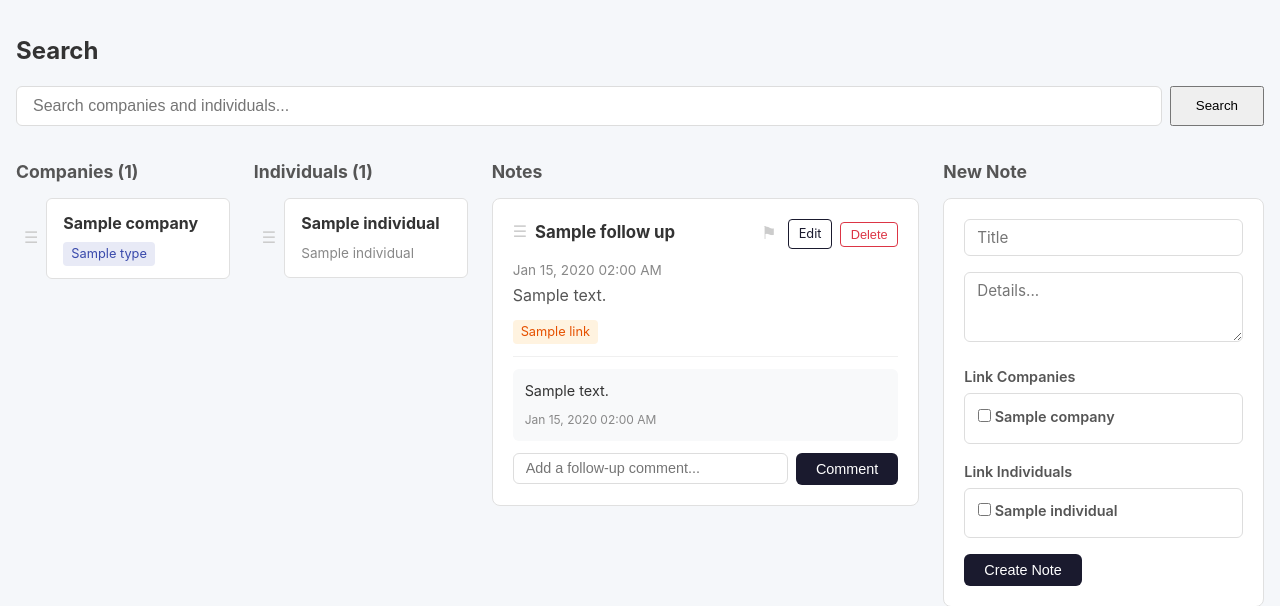
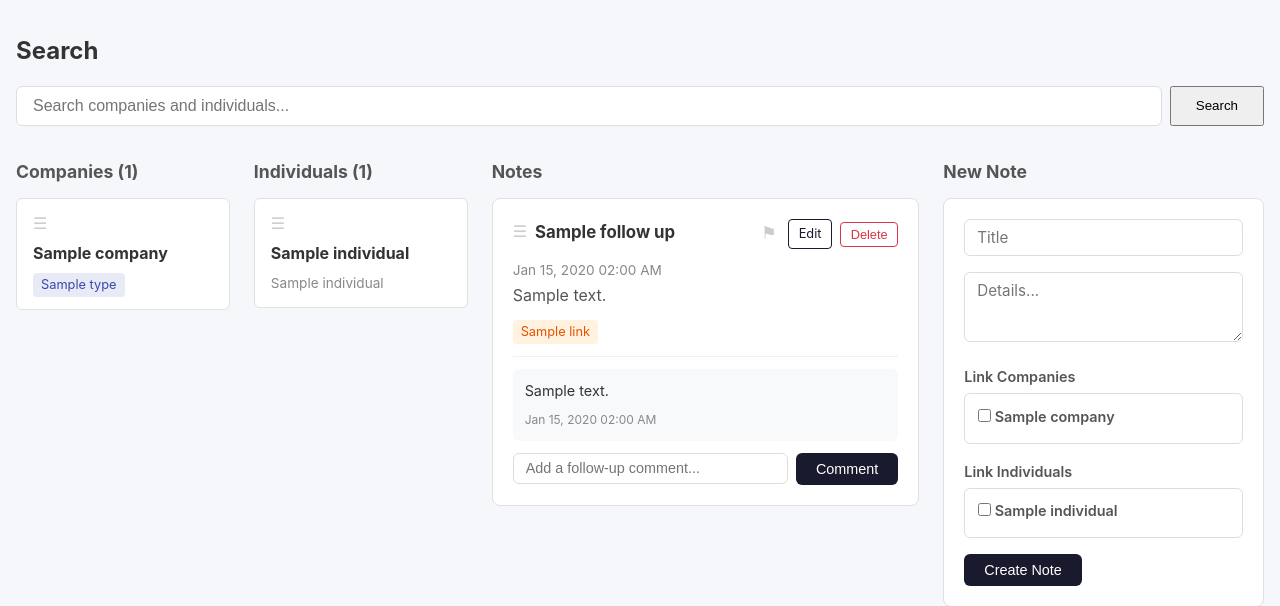
Before and after one commit to jeremymanne/mini-crm, a Flask app: template templates/index.html in a window 1280 px wide. Shown: the part 56-662 px from the top of the page. Run offline with Flask 3, Linux system fonts and the light colour scheme; the template is opened without the code that fills it: most values are stand-ins (such as "Sample title", 1, 10 or a date in 2020); some libraries are stand-ins or nearby versions.

Commit message:
Move drag handle inside card for companies and individuals

```diff
--- a/static/css/style.css
+++ b/static/css/style.css
@@ -122,14 +122,12 @@ main {
 
 .entity-list li {
     margin-bottom: 0.5rem;
-    display: flex;
-    align-items: stretch;
 }
 
 .drag-handle {
     display: flex;
     align-items: center;
-    padding: 0 0.5rem;
+    padding-right: 0.5rem;
     color: #ccc;
     cursor: grab;
     font-size: 1rem;
@@ -154,8 +152,10 @@ main {
 }
 
 .entity-list a {
-    display: block;
-    flex: 1;
+    display: flex;
+    align-items: center;
+    flex-wrap: wrap;
+    gap: 0.3rem;
     padding: 0.75rem 1rem;
     background: #fff;
     border: 1px solid #e0e0e0;
@@ -170,8 +170,8 @@ main {
 }
 
 .entity-list strong {
-    display: block;
-    margin-bottom: 0.2rem;
+    width: 100%;
+    margin-bottom: 0.1rem;
 }
 
 .tag {
--- a/templates/index.html
+++ b/templates/index.html
@@ -16,8 +16,8 @@
         <ul class="entity-list sortable-list" id="sortable-companies">
             {% for c in companies %}
             <li data-id="{{ c.id }}">
-                <span class="drag-handle">&#x2630;</span>
                 <a href="{{ url_for('company_detail', id=c.id) }}">
+                    <span class="drag-handle">&#x2630;</span>
                     <strong>{{ c.name }}</strong>
                     {% if c.type %}<span class="tag">{{ c.type }}</span>{% endif %}
                     {% for rel in company_rels.get(c.id, []) %}
@@ -38,8 +38,8 @@
         <ul class="entity-list sortable-list" id="sortable-individuals">
             {% for i in individuals %}
             <li data-id="{{ i.id }}">
-                <span class="drag-handle">&#x2630;</span>
                 <a href="{{ url_for('individual_detail', id=i.id) }}">
+                    <span class="drag-handle">&#x2630;</span>
                     <strong>{{ i.name }}</strong>
                     {% if i.title %}<span class="meta">{{ i.title }}</span>{% endif %}
                     {% for rel in individual_rels.get(i.id, []) %}
```
